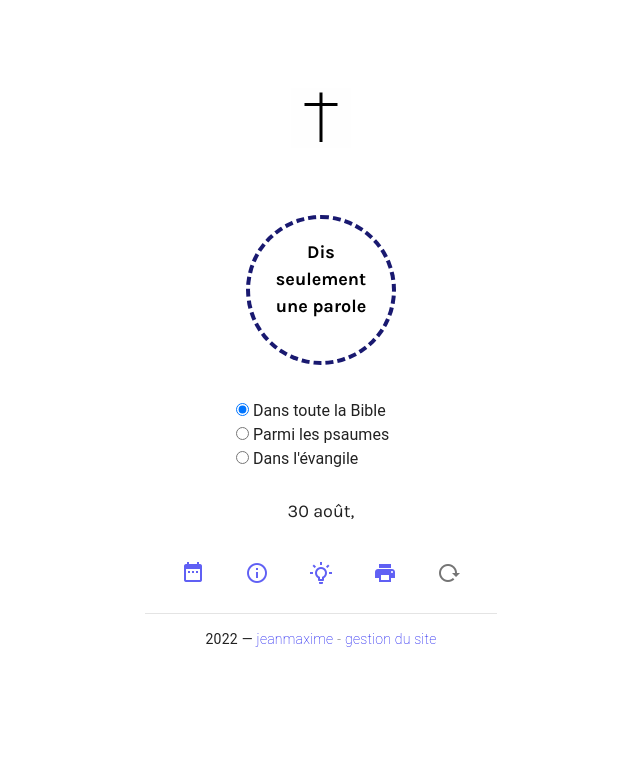
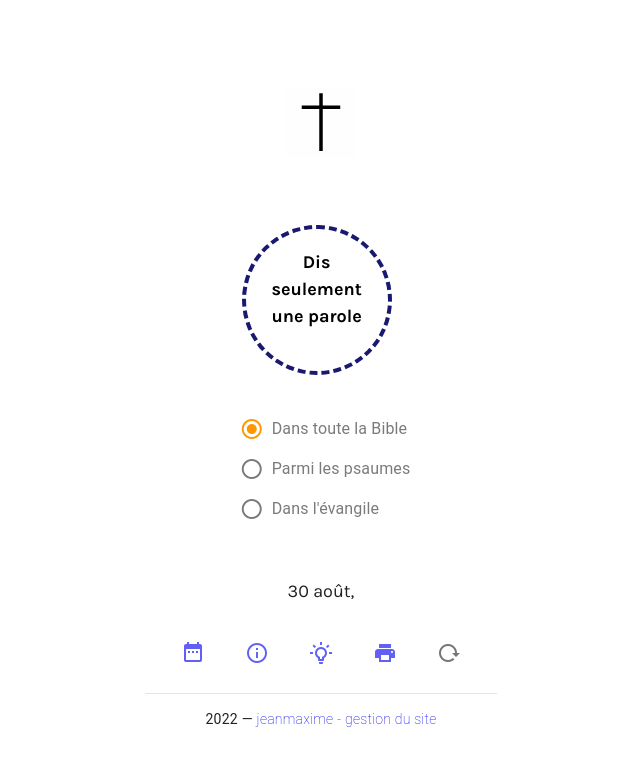
Before and after one commit to jmcob/uneparole.love, a Vue app: page / in a window 1280 px wide. Shown: the top 766 px of the page, without its empty margins (319-959 px from the left). Built offline with nearby package versions, Linux system fonts and the light colour scheme; no server answers; the database is empty.

Commit message:
new radio buttons

```diff
--- a/src/components/BlueButton.vue
+++ b/src/components/BlueButton.vue
@@ -3,7 +3,7 @@
     <div v-if="this.$store.state.wordClick"></div>
     <div v-else>
       <h1
-        @click="DisplayParole(all, ps, gosp)"
+        @click="BookBooleanActivator(), DisplayParole(all, ps, gosp)"
         :style="{ animationName: 'spin' }"
         class="button"
       >
@@ -12,18 +12,35 @@
       <br />
 
       <div>
-        <input type="radio" id="all" name="drone" v-model="all" checked />
-        <label for="all"> Dans toute la Bible</label>
-      </div>
-
-      <div>
-        <input type="radio" id="ps" name="drone" v-model="ps" />
-        <label for="ps"> Parmi les psaumes</label>
-      </div>
-
-      <div>
-        <input type="radio" id="gosp" name="drone" v-model="gosp" />
-        <label for="gosp"> Dans l'évangile</label>
+        <v-radio-group v-model="livres" column>
+          <v-radio
+            type="radio"
+            id="all"
+            name="drone"
+            checked
+            label="Dans toute la Bible"
+            color="orange"
+            value="all"
+          ></v-radio>
+          <v-radio
+            type="radio"
+            id="all"
+            name="drone"
+            v-model="ps"
+            label="Parmi les psaumes"
+            color="green"
+            value="ps"
+          ></v-radio
+          ><v-radio
+            type="radio"
+            id="all"
+            name="drone"
+            v-model="gosp"
+            label="Dans l'évangile"
+            color="blue"
+            value="gosp"
+          ></v-radio>
+        </v-radio-group>
       </div>
     </div>
   </div>
@@ -40,7 +57,27 @@ export default {
       all: false,
       gosp: false,
       ps: false,
+      livres: "all",
     };
+  },
+  methods: {
+    BookBooleanActivator() {
+      if (this.livres === "all") {
+        this.all = true;
+        this.gosp = false;
+        this.ps = false;
+      }
+      if (this.livres === "gosp") {
+        this.all = false;
+        this.gosp = true;
+        this.ps = false;
+      }
+      if (this.livres === "ps") {
+        this.all = false;
+        this.gosp = false;
+        this.ps = true;
+      }
+    },
   },
 };
 </script>
--- a/src/style.scss
+++ b/src/style.scss
@@ -88,18 +88,8 @@ padding: 5px;
  display: flex;
  flex-direction: row;
 }
-.colorCircle {
-    width: 15px;
-    height: 15px;
-    border-radius: 50%;
-    border: 1px solid black;
-    margin: 0px;
-    padding: 0px;
-    color: white;
-}
-img {
-    margin: 50px;
-}
+
+
 
 input {
     border: 1px solid black;
@@ -120,10 +110,6 @@ h1 {
     padding: 20px;
     font-size: large;
     background: white;
-    // background: linear-gradient(125deg,
-    //        rgba(2, 0, 36, 1) 1%,
-    //        rgba(9, 9, 121, 1) 10%,
-    //        rgba(0, 212, 255, 1) 100%);
     color: black;
     border: 4px dashed midnightblue;
     cursor: pointer;
@@ -134,6 +120,10 @@ h1 {
     animation-fill-mode: forwards;
     animation-timing-function: cubic-bezier(0.35, 0.36, 0.72, 0.72);
 }
+
+ input[type='radio'] {
+     transform: scale(1.5);
+ }
 
 @keyframes spin {
     0% {
@@ -153,9 +143,11 @@ h1 {
 
 // header, cross size
 .cross {
-    width: 60px;
+    width: 70px;
 }
-
+img {
+    margin: 50px;
+}
 .back {
     width: 30px;
     padding: 0px;
--- a/src/views/HomeView.vue
+++ b/src/views/HomeView.vue
@@ -18,7 +18,7 @@ import FooterInfo from "../components/FooterInfo.vue";
 import BlueButton from "../components/BlueButton.vue";
 import NavBar from "../components/NavBar.vue";
 import UneParole from "../components/UneParole.vue";
-import { getDocs, collection } from "firebase/firestore";
+import { getDocs, collection, query, limit, doc } from "firebase/firestore";
 import LogIn from "../components/LogIn.vue";
 import { db } from "../firebaseInit";
 import { mapState } from "vuex";
@@ -52,8 +52,7 @@ export default {
       this.$store.state.nt = [];
       this.$store.state.querySnapshot.forEach((doc, index) => {
         // doc.data() is never undefined for query doc snapshots
-        this.paroles.push(doc.data().parole);
-        this.refs.push(doc.data().ref);
+        // count for informations view
         if (doc.data().ps) this.$store.state.ps.push(doc.data().ps);
         if (doc.data().gosp) this.$store.state.gosp.push(doc.data().gosp);
         if (doc.data().at) this.$store.state.at.push(doc.data().at);
@@ -63,6 +62,14 @@ export default {
     },
     // la fonction qui affiche la parole sur la page
     async DisplayParole(all, ps, gosp) {
+      if (all) {
+        this.paroles = [];
+        this.refs = [];
+        this.$store.state.querySnapshot.forEach((doc, index) => {
+          this.paroles.push(doc.data().parole);
+          this.refs.push(doc.data().ref);
+        });
+      }
       if (ps) {
         this.paroles = [];
         this.refs = [];
```
